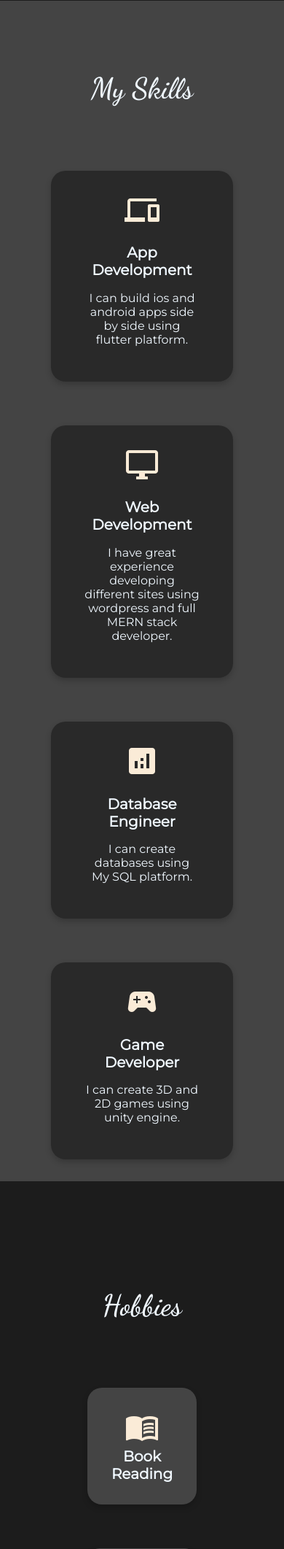
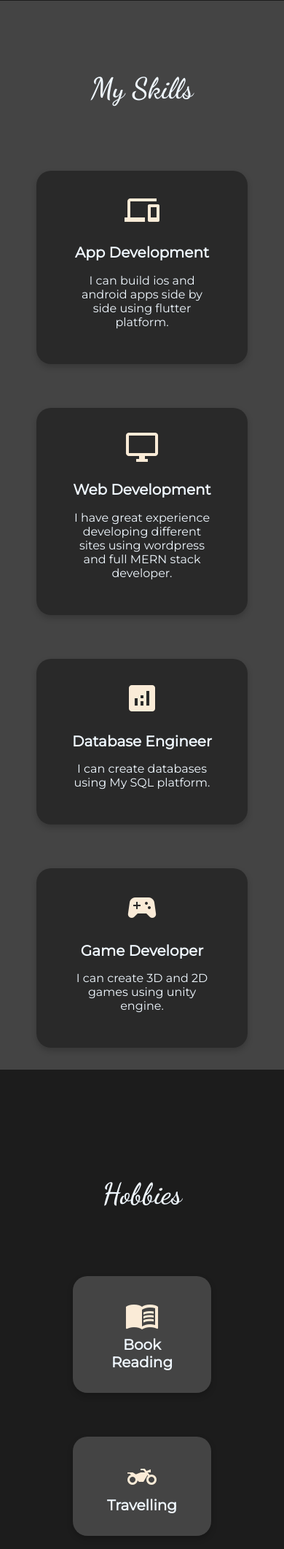
Before and after one commit to ahsanabdullaa/portfolio, a PHP site: page / in a window 390 px wide. Shown: the part 834-2957 px from the top of the page at 73% size. Run offline with PHP 8.4, Linux system fonts and the light colour scheme; some web fonts are replaced.

Commit message:
Update style.css

```diff
--- a/style.css
+++ b/style.css
@@ -346,12 +346,12 @@ footer ul li{
     }
     .hobby-1,.hobby-2,.hobby-3{
         flex: 100%;
-        margin: 20px 150px;
+        margin: 20px 100px;
     }
 
     .card{
         flex: 100%;
-        margin: 30px 70px;
+        margin: 30px 50px;
     }
 
     .edu{
```
